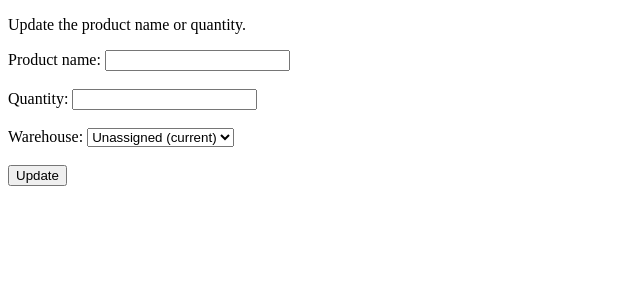
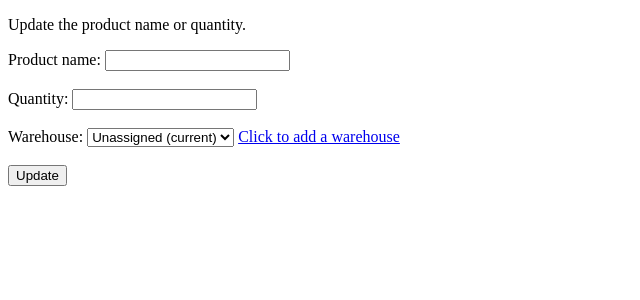
Before and after one commit to melanietai/inventory-tracking-system-web-app, a Flask app: template myapp/templates/edit_inventory.html in a window 1280 px wide. Shown: the top 300 px of the page, without its empty margins (0-640 px from the left). Run offline with Flask 2, Linux system fonts and the light colour scheme; the template is opened without the code that fills it, so the values that code supplies are empty.

Commit message:
Add create warehouse link in edit inventory page

```diff
--- a/myapp/templates/edit_inventory.html
+++ b/myapp/templates/edit_inventory.html
@@ -29,6 +29,7 @@
         {% endif %}
       </option>
     </select>
+    <a href="/warehouse/new">Click to add a warehouse</a>
     <br></br>
     <button type="submit">Update</button>
   </form>
```
